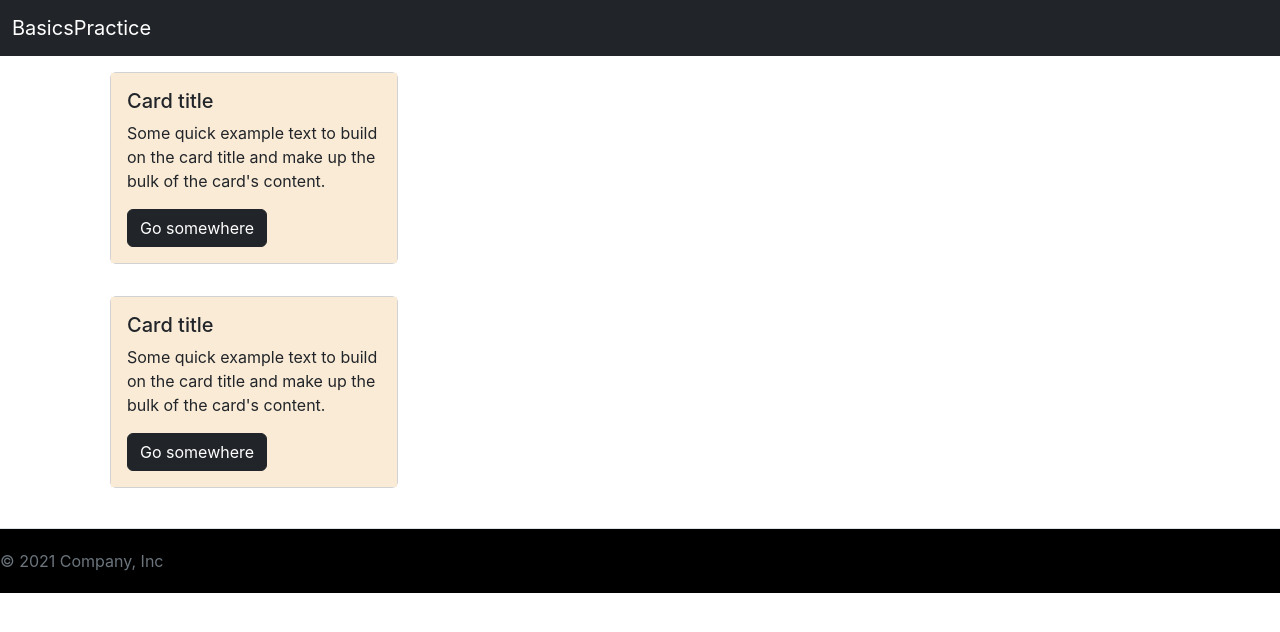
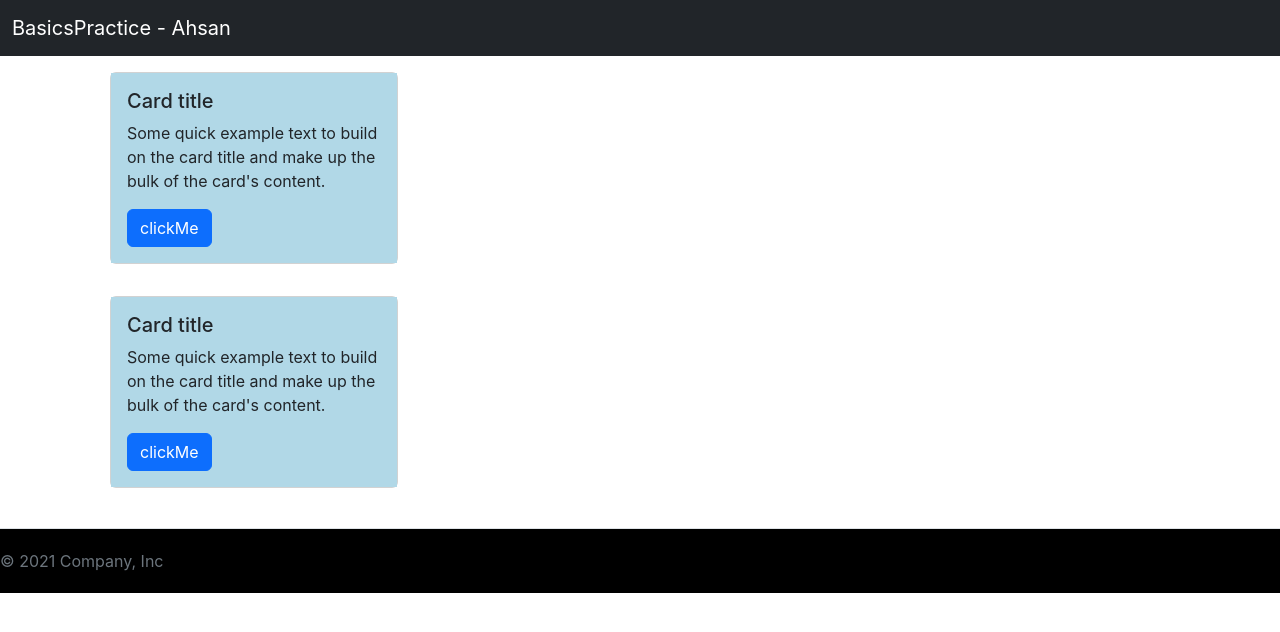
Before and after one commit to codewithahsanzahoor/tasksapp-react-api, a React (Create React App) app: page / in a window 1280 px wide. Shown: the top 632 px of the page. Built offline with nearby package versions, Linux system fonts and the light colour scheme.

Commit message:
styling and making components

```diff
--- a/src/App.css
+++ b/src/App.css
@@ -1,3 +1,3 @@
 #cardBody {
-	background-color: antiquewhite;
+	background-color: #b1d8e7;
 }
--- a/src/App.js
+++ b/src/App.js
@@ -1,106 +1,113 @@
 import './App.css';
+import Footer from './components/Footer';
+import Header from './components/Header';
+import MainSection from './components/MainSection';
 
 function App() {
-	function Header(props) {
-		return (
-			<header>
-				<nav className="navbar navbar-expand-lg navbar-dark bg-dark">
-					<div className="container-fluid">
-						<a className="navbar-brand" href="/">
-							{props.title}
-						</a>
-						<button
-							className="navbar-toggler"
-							type="button"
-							data-bs-toggle="collapse"
-							data-bs-target="#navbarSupportedContent"
-							aria-controls="navbarSupportedContent"
-							aria-expanded="false"
-							aria-label="Toggle navigation"
-						>
-							<span className="navbar-toggler-icon" />
-						</button>
-						<div
-							className="collapse navbar-collapse"
-							id="navbarSupportedContent"
-						>
-							<ul className="navbar-nav me-auto mb-2 mb-lg-0">
-								{/* <li className="nav-item">
-								<a className="nav-link active" aria-current="page" href="/">
-									Home
-								</a>
-							</li> */}
-							</ul>
-							{/* <form className="d-flex" role="search">
-							<input
-								className="form-control me-2"
-								type="search"
-								placeholder="Search"
-								aria-label="Search"
-							/>
-							<button className="btn btn-outline-success" type="submit">
-								Search
-							</button>
-						</form> */}
-						</div>
-					</div>
-				</nav>
-			</header>
-		);
-	}
+	//NOTE: one way to apply style to your html in jsx is using {styleObj}=>{it is only good for using dynamic styling means when some event happens on screen some content dynamically changes} and other one is using a css file
+	// const cardStyle = {
+	// 	backgroundColor: '#b1d8e7',
+	// };
 
-	function SectionStarts() {
-		return (
-			<section>
-				<div className="container d-flex flex-wrap">
-					<Cards />
-					<Cards />
-				</div>
-			</section>
-		);
-	}
+	//NOTE: it is the smarter way to write props means to take the value of components:
+	// function Header({ title, heading }) {
+	// 	return (
+	// 		<header>
+	// 			<nav className="navbar navbar-expand-lg navbar-dark bg-dark">
+	// 				<div className="container-fluid">
+	// 					<a className="navbar-brand" href="/">
+	// 						{title} - {heading}
+	// 					</a>
+	// 					<button
+	// 						className="navbar-toggler"
+	// 						type="button"
+	// 						data-bs-toggle="collapse"
+	// 						data-bs-target="#navbarSupportedContent"
+	// 						aria-controls="navbarSupportedContent"
+	// 						aria-expanded="false"
+	// 						aria-label="Toggle navigation"
+	// 					>
+	// 						<span className="navbar-toggler-icon" />
+	// 					</button>
+	// 					<div
+	// 						className="collapse navbar-collapse"
+	// 						id="navbarSupportedContent"
+	// 					>
+	// 						{/* <ul className="navbar-nav me-auto mb-2 mb-lg-0">
+	// 							<li className="nav-item">
+	// 							<a className="nav-link active" aria-current="page" href="/">
+	// 								Home
+	// 							</a>
+	// 						</li>
+	// 						</ul> */}
+	// 						{/* <form className="d-flex" role="search">
+	// 						<input
+	// 							className="form-control me-2"
+	// 							type="search"
+	// 							placeholder="Search"
+	// 							aria-label="Search"
+	// 						/>
+	// 						<button className="btn btn-outline-success" type="submit">
+	// 							Search
+	// 						</button>
+	// 					</form> */}
+	// 					</div>
+	// 				</div>
+	// 			</nav>
+	// 		</header>
+	// 	);
+	// }
 
-	function Cards() {
-		return (
-			<div className="container my-3 mx-3">
-				<div className="card" style={{ width: '18rem' }}>
-					{/* <img src="..." className="card-img-top" alt="..." /> */}
-					<div className="card-body " id="cardBody">
-						<h5 className="card-title">Card title</h5>
-						<p className="card-text">
-							Some quick example text to build on the card title and make up the
-							bulk of the card's content.
-						</p>
-						<a href="/" className="btn btn-dark">
-							Go somewhere
-						</a>
-					</div>
-				</div>
-			</div>
-		);
-	}
+	// function SectionStarts() {
+	// 	return (
+	// 		<section>
+	// 			<div className="container d-flex flex-wrap">
+	// 				<Cards />
+	// 				<Cards />
+	// 			</div>
+	// 		</section>
+	// 	);
+	// }
 
-	function Footer() {
-		return (
-			<footer className="d-flex flex-wrap justify-content-between align-items-center py-3 my-4 border-top bg-black">
-				<p className="col-md-4 mb-0 text-muted">© 2021 Company, Inc</p>
-				<a
-					href="/"
-					className="col-md-4 d-flex align-items-center justify-content-center mb-3 mb-md-0 me-md-auto link-dark text-decoration-none"
-				>
-					<svg className="bi me-2" width={40} height={32}>
-						<use xlinkHref="#bootstrap" />
-					</svg>
-				</a>
-			</footer>
-		);
-	}
+	// function Cards() {
+	// 	return (
+	// 		<div className="container my-3 mx-3">
+	// 			<div className="card" style={{ width: '18rem' }}>
+	// 				{/* <img src="..." className="card-img-top" alt="..." /> */}
+	// 				<div className="card-body " id="cardBody">
+	// 					{/* <div className="card-body " style={cardStyle}> */}
+	// 					<h5 className="card-title">Card title</h5>
+	// 					<p className="card-text">
+	// 						Some quick example text to build on the card title and make up the
+	// 						bulk of the card's content.
+	// 					</p>
+	// 				</div>
+	// 			</div>
+	// 		</div>
+	// 	);
+	// }
+
+	// function Footer() {
+	// 	return (
+	// 		<footer className="d-flex flex-wrap justify-content-between align-items-center py-3 my-4 border-top bg-black">
+	// 			<p className="col-md-4 mb-0 text-muted">© 2021 Company, Inc</p>
+	// 			<a
+	// 				href="/"
+	// 				className="col-md-4 d-flex align-items-center justify-content-center mb-3 mb-md-0 me-md-auto link-dark text-decoration-none"
+	// 			>
+	// 				<svg className="bi me-2" width={40} height={32}>
+	// 					<use xlinkHref="#bootstrap" />
+	// 				</svg>
+	// 			</a>
+	// 		</footer>
+	// 	);
+	// }
 
 	//NOTE: here main function in which all other functions are derived
 	return (
 		<div>
-			<Header title="BasicsPractice" />
-			<SectionStarts />
+			<Header title="BasicsPractice" heading="Ahsan" />
+			<MainSection />
 			<Footer />
 		</div>
 	);
--- /dev/null
+++ b/src/components/Button.js
@@ -0,0 +1,9 @@
+const Button = ({ color, message }) => {
+	return (
+		<button type="button" class={`btn btn-${color}`}>
+			{message}
+		</button>
+	);
+};
+
+export default Button;
--- /dev/null
+++ b/src/components/Footer.js
@@ -0,0 +1,17 @@
+const Footer = () => {
+	return (
+		<footer className="d-flex flex-wrap justify-content-between align-items-center py-3 my-4 border-top bg-black">
+			<p className="col-md-4 mb-0 text-muted">© 2021 Company, Inc</p>
+			<a
+				href="/"
+				className="col-md-4 d-flex align-items-center justify-content-center mb-3 mb-md-0 me-md-auto link-dark text-decoration-none"
+			>
+				<svg className="bi me-2" width={40} height={32}>
+					<use xlinkHref="#bootstrap" />
+				</svg>
+			</a>
+		</footer>
+	);
+};
+
+export default Footer;
--- /dev/null
+++ b/src/components/Header.js
@@ -0,0 +1,46 @@
+function Header({ title, heading }) {
+	return (
+		<header>
+			<nav className="navbar navbar-expand-lg navbar-dark bg-dark">
+				<div className="container-fluid">
+					<a className="navbar-brand" href="/">
+						{title} - {heading}
+					</a>
+					<button
+						className="navbar-toggler"
+						type="button"
+						data-bs-toggle="collapse"
+						data-bs-target="#navbarSupportedContent"
+						aria-controls="navbarSupportedContent"
+						aria-expanded="false"
+						aria-label="Toggle navigation"
+					>
+						<span className="navbar-toggler-icon" />
+					</button>
+					<div className="collapse navbar-collapse" id="navbarSupportedContent">
+						{/* <ul className="navbar-nav me-auto mb-2 mb-lg-0">
+              <li className="nav-item">
+              <a className="nav-link active" aria-current="page" href="/">
+                Home
+              </a>
+            </li>
+            </ul> */}
+						{/* <form className="d-flex" role="search">
+            <input
+              className="form-control me-2"
+              type="search"
+              placeholder="Search"
+              aria-label="Search"
+            />
+            <button className="btn btn-outline-success" type="submit">
+              Search
+            </button>
+          </form> */}
+					</div>
+				</div>
+			</nav>
+		</header>
+	);
+}
+
+export default Header;
--- /dev/null
+++ b/src/components/MainSection.js
@@ -0,0 +1,33 @@
+import Button from './Button';
+
+const MainSection = () => {
+	const Cards = () => {
+		return (
+			<div className="container my-3 mx-3">
+				<div className="card" style={{ width: '18rem' }}>
+					{/* <img src="..." className="card-img-top" alt="..." /> */}
+					<div className="card-body " id="cardBody">
+						{/* <div className="card-body " style={cardStyle}> */}
+						<h5 className="card-title">Card title</h5>
+						<p className="card-text">
+							Some quick example text to build on the card title and make up the
+							bulk of the card's content.
+						</p>
+						<Button color="primary" message="clickMe" />
+					</div>
+				</div>
+			</div>
+		);
+	};
+
+	return (
+		<section>
+			<div className="container d-flex flex-wrap">
+				<Cards />
+				<Cards />
+			</div>
+		</section>
+	);
+};
+
+export default MainSection;
```
Also changed, not shown: public/index.html (+0 -21 lines).
